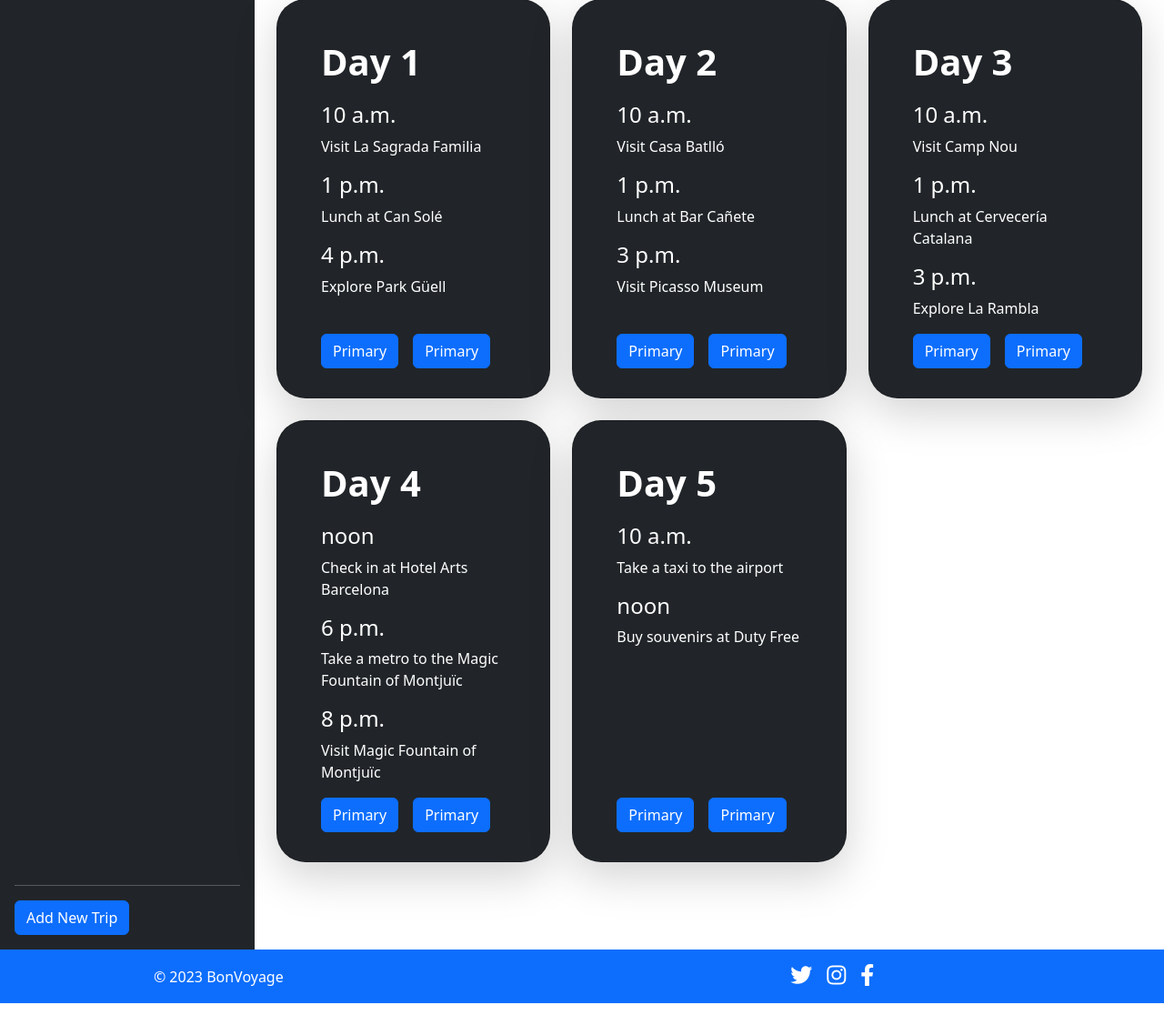
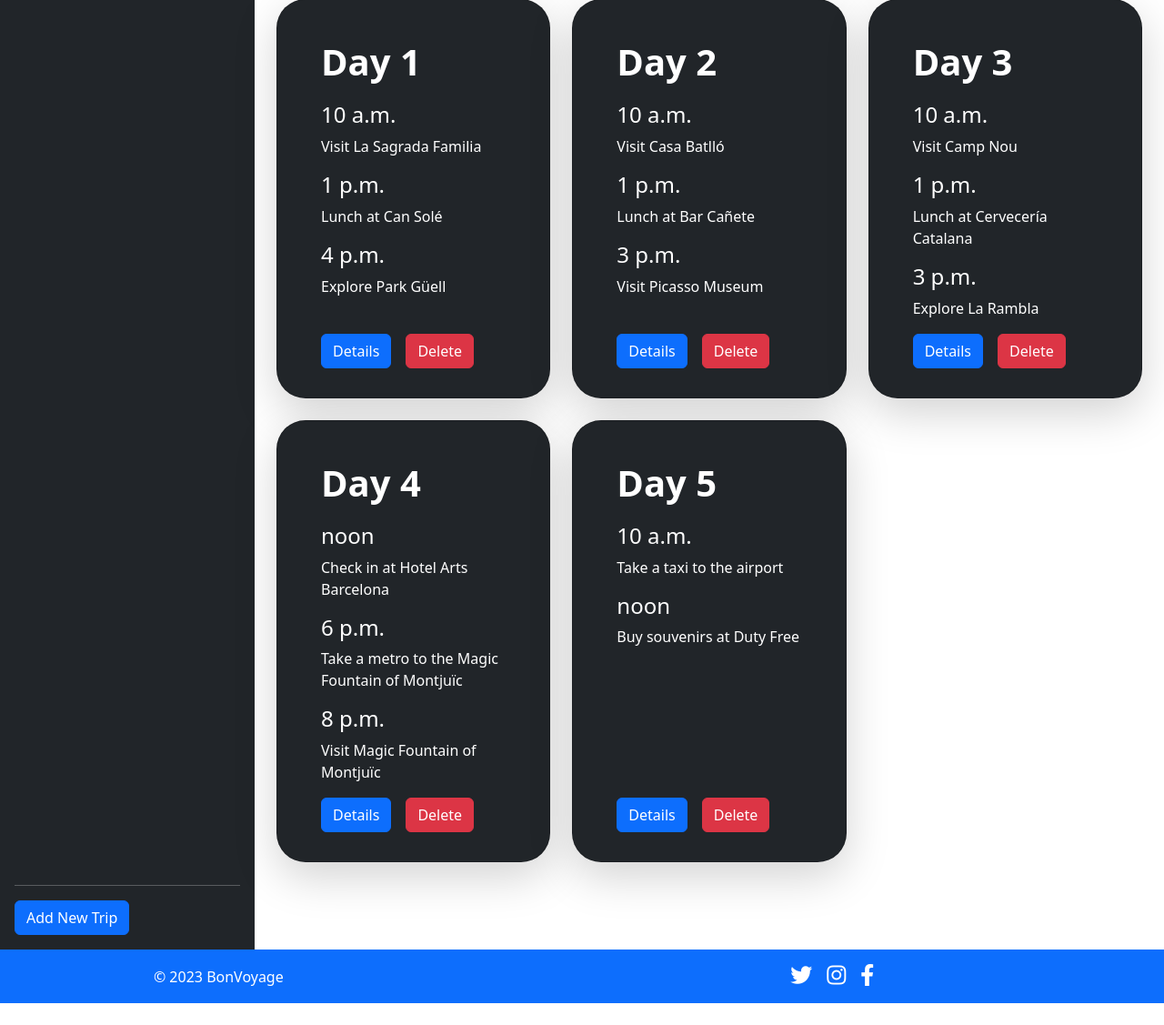
Before and after one commit to Karoboro/TravelPlanner, a Django app: page /view/trip/1 in a window 1280 px wide. Shown: the part 294-1421 px from the top of the page at 91% size. Run offline with Django 4.2, Linux system fonts and the light colour scheme; data comes from the database, SQL or seed files in the repository.

Commit message:
added a delete button to each day

```diff
--- a/main/templates/main/trips.html
+++ b/main/templates/main/trips.html
@@ -47,11 +47,11 @@
             <ul class="d-flex list-unstyled mt-auto align-items-right">
 
               <li class="d-flex align-items-center me-3">
-                <button type="button" class="btn btn-primary">Primary</button>
+                <a href="{% url 'view_day' day.pk %}"><button type="button" class="btn btn-primary">Details</button></a>
 
               </li>
               <li class="d-flex align-items-center">
-                <button type="button" class="btn btn-primary">Primary</button>
+                <a href="{% url 'delete_day' day.pk %}" onclick="return confirm('Are you sure you want to delete this item?')"><button type="button" class="btn btn-danger">Delete</button></a>
               </li>
             </ul>
           </div>
```
